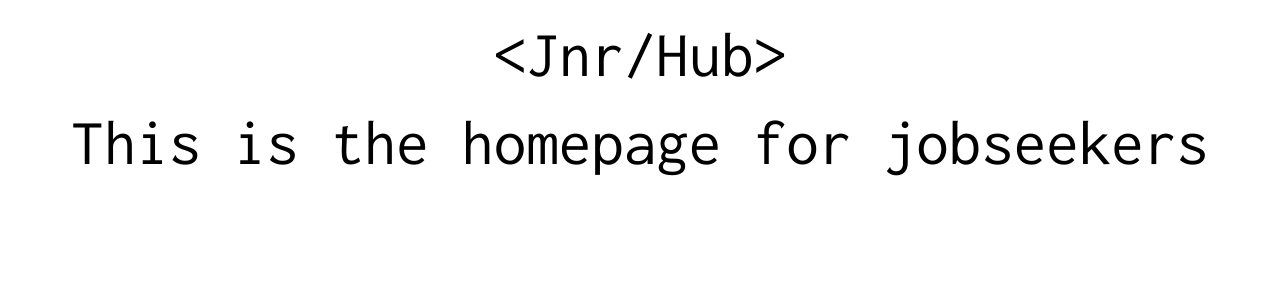
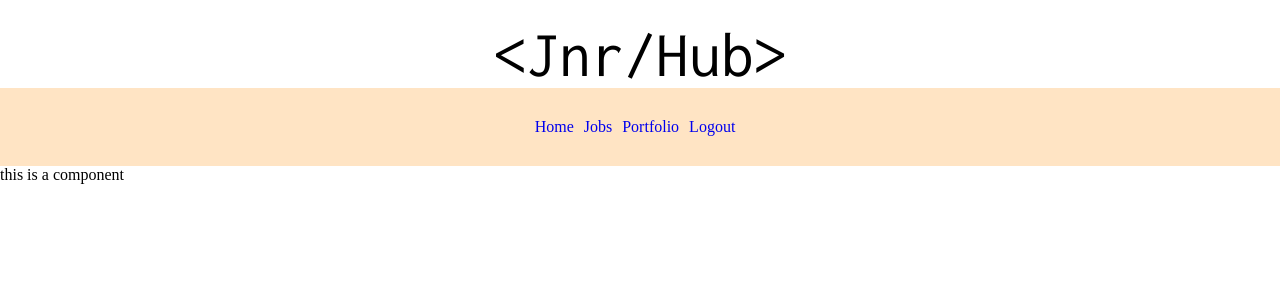
Before and after one commit to ramteen85/jnrhub-client, a React (Create React App) app: page /jobseeker in a window 1280 px wide. Shown: the top 300 px of the page. Built offline with nearby package versions, Linux system fonts and the light colour scheme.

Commit message:
added some content to jobseekers home page

```diff
--- /dev/null
+++ b/src/components/Lobbyjs/Lobbyhome/Lobbyhome.js
@@ -0,0 +1,21 @@
+import React, { Component } from 'react';
+
+
+
+class Lobbyhome extends Component {
+
+    state = {
+
+    }
+
+    render() {
+        return(
+            <div>
+                this is a component
+            </div>
+        );
+    }
+
+}
+
+export default Lobbyhome;
--- a/src/components/Lobbyjs/Lobbyjs.js
+++ b/src/components/Lobbyjs/Lobbyjs.js
@@ -1,4 +1,11 @@
 import React, { Component } from 'react';
+import Navbar from '../Navbar/Navbar';
+import Lobbyhome from './Lobbyhome/Lobbyhome';
+import {
+    BrowserRouter,
+    Switch,
+    Route
+} from 'react-router-dom';
 
 class Lobbyjs extends Component {
 
@@ -8,9 +15,14 @@ class Lobbyjs extends Component {
 
     render() {
         return(
-            <div>
-                <p>This is the homepage for jobseekers</p>
-            </div>
+            <BrowserRouter>
+                <div>
+                    <Navbar loggedin={true} />
+                    <Switch>
+                        <Route path="/jobseeker" exact component={Lobbyhome} />
+                    </Switch>
+                </div>
+            </BrowserRouter>
         );
     }
 
--- a/src/components/Navbar/Navbar.js
+++ b/src/components/Navbar/Navbar.js
@@ -1,5 +1,5 @@
 import React, { Component } from 'react';
-import './Navbar.module.css';
+import styles from './Navbar.module.css';
 
 class Navbar extends Component {
 
@@ -7,28 +7,32 @@ class Navbar extends Component {
         loggedin: false
     }
 
+    constructor(props) {
+        super(props);
+        this.state.loggedin = this.props.loggedin;
+    }
+
     render() {
         return(
-            <div>
+            <div className={styles.navwrapper}>
                 { this.state.loggedin
                 ?
-                <nav>
+                <nav className={styles.loggedinnav}>
                     <ul>
-                        <li>
-                            <a href="/">Home</a>
-                            <a href="/">Jobs</a>
-                            <a href="/">Portfolio</a>
-                        </li>
+                        <li><a href="/">Home</a></li>
+                        <li><a href="/">Jobs</a></li>
+                        <li><a href="/">Portfolio</a></li>
+                        <li><a href="/">Logout</a></li>
                     </ul>
                 </nav>
                 :
                 <nav>
-                <ul>
-                    <li>
-                        <p>&lt;Jnr/Hub&gt;</p>
-                    </li>
-                </ul>
-            </nav>
+                    <ul>
+                        <li>
+                            <p className={styles.brand}>&lt;Jnr/Hub&gt;</p>
+                        </li>
+                    </ul>
+                </nav>
                 }
             </div>
         )
--- a/src/components/Navbar/Navbar.module.css
+++ b/src/components/Navbar/Navbar.module.css
@@ -1,7 +1,34 @@
 @import url('https://fonts.googleapis.com/css?family=Inconsolata&display=swap');
 
 
-p {
+.navwrapper {
+
+}
+
+.loggedinnav ul {
+    display: flex;
+    flex-direction: row;
+    list-style: none;
+    align-items: center;
+    justify-content: center;
+    background-color: bisque;
+    padding: 30px;
+}
+
+.loggedinnav ul li {
+    margin-right: 10px;
+}
+
+.loggedinnav ul li a {
+    text-decoration: none;
+}
+
+.loggedinnav ul li a:hover {
+    color: red;
+    text-decoration: underline;
+}
+
+.brand {
     text-align: center;
     font-size: 65px;
     margin-top: 20px;
```
Also changed, not shown: src/components/Register/Register.js (line endings or trailing spaces).
